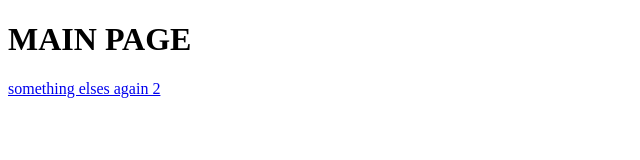
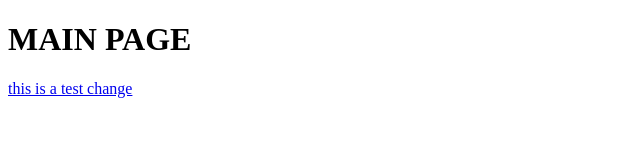
Before and after one commit to aakashharan-creator/Project_5, a plain HTML site: page index.html in a window 1280 px wide. Shown: the full height of the page, 0-640 px from the left. Drawn offline with Linux system fonts and the light colour scheme.

Commit message:
version 3

```diff
--- a/index.html
+++ b/index.html
@@ -7,6 +7,6 @@
 </head>
 <body>
     <h1>MAIN PAGE</h1>
-    <a href="nextpage.html">something elses again 2</a>
+    <a href="nextpage.html">this is a test change</a>
 </body>
 </html>
```
